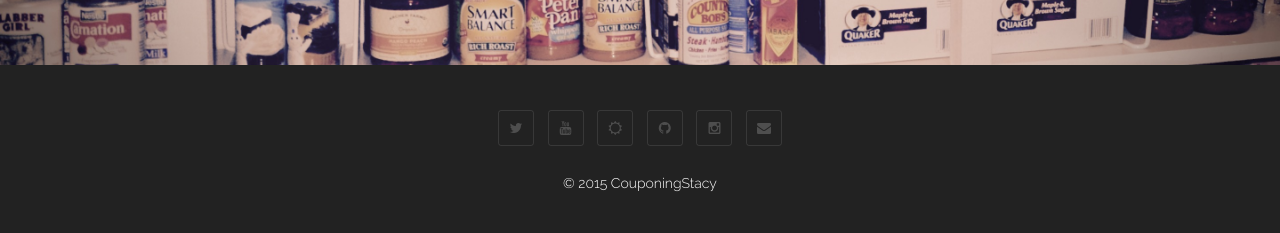
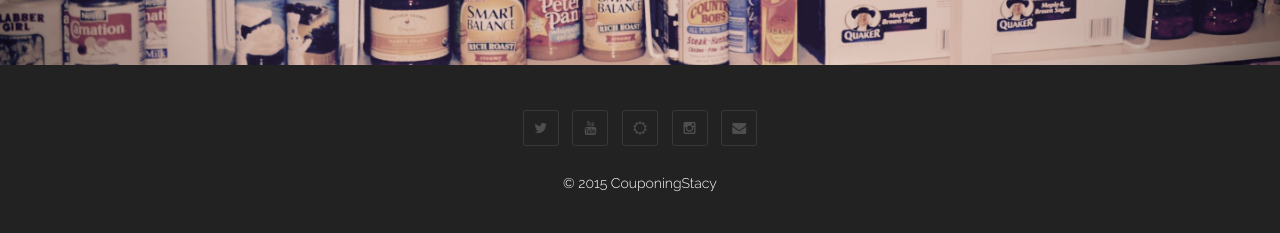
Before and after one commit to couponingstacy/couponingstacy.github.io, a Jekyll site: the page index.html, which Jekyll copies as it is, in a window 1280 px wide. Shown: the part 2200-2433 px from the top of the page. Built offline with Jekyll 4.4.1, drawn with Linux system fonts in a browser that asks for light colours; comment, search, counter and statistics services are not loaded.

Commit message:
Removing github link on index site

```diff
--- a/index.html
+++ b/index.html
@@ -440,7 +440,6 @@
 						<li><a href="https://twitter.com/couponing_stacy" class="wow fadeInUp" data-wow-delay=".1s"><i class="fa fa-twitter"></i></a></li>
 						<li><a href="https://www.youtube.com/channel/UCK2_1hVLXx9TstSsVhsFGug" class="wow fadeInUp"><i class="fa fa-youtube"></i></a></li>
 						<li><a href="http://www.tsu.co/couponingstacy" class="wow fadeInUp" data-wow-delay=".1s"><i class="fa fa-sun-o"></i></a></li>
-						<li><a href="https://github.com/couponingstacy" class="wow fadeInUp" data-wow-delay=".5s"><i class="fa fa-github"></i></a></li>
                         <li><a href="https://instagram.com/couponingstacy/" class="wow fadeInUp" data-wow-delay=".5s"><i class="fa fa-instagram"></i></a></li>
                         <li><a href="mailto:couponingstacy1990@gmail.com" class="wow fadeInUp" data-wow-delay=".5s"><i class="fa fa-envelope"></i></a></li>
 					</ul>
```
